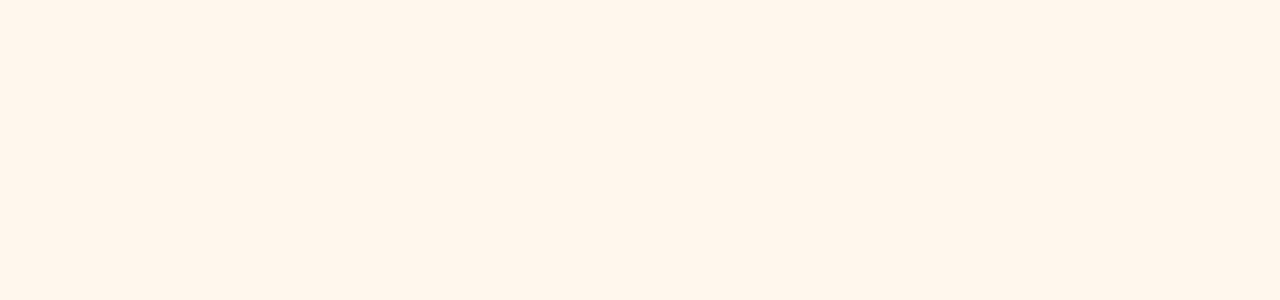
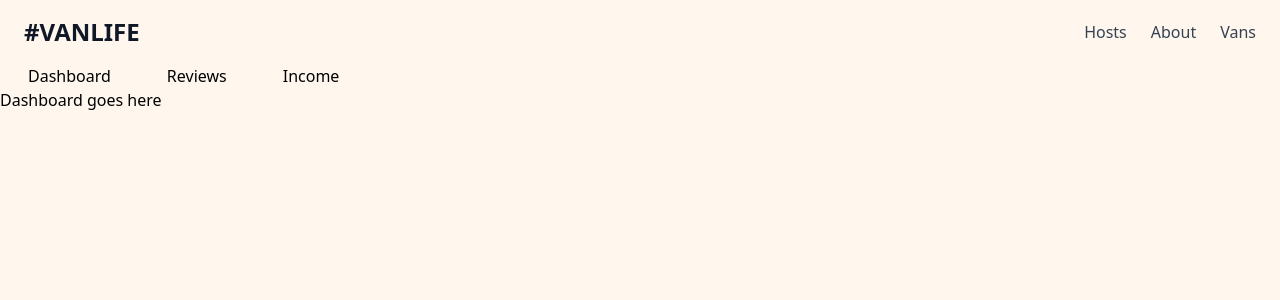
Before and after one commit to gasanashema/React-router, a React (Vite) app in the folder vanlife/: page /host in a window 1280 px wide. Before the commit this address had no page. Shown: the top 300 px of the page. Built offline with nearby package versions, Linux system fonts and the light colour scheme; what miragejs would draw is missing.

Commit message:
nested routes

```diff
--- a/vanlife/src/App.tsx
+++ b/vanlife/src/App.tsx
@@ -1,10 +1,14 @@
-import { BrowserRouter, Routes, Route } from "react-router-dom"
+import { BrowserRouter, Routes, Route, useSearchParams } from "react-router-dom"
 import Home from './pages/Home'
 import About from "./pages/About"
 import "./server"
 import Vans from "./pages/Vans"
 import VanDetail from "./pages/VanDetail"
 import Layout from "./components/Layout"
+import Dashboard from "./pages/Host/Dashboard"
+import Reviews from "./pages/Host/Reviews"
+import Income from "./pages/Host/Income"
+import HostLayout from "./components/HostLayout"
 function App() {
   return (
     <BrowserRouter>
@@ -13,12 +17,20 @@ function App() {
         <Route element={<Layout />}>
           <Route path="/" element={<Home />} />
           <Route path="/about" element={<About />} />
-          <Route path="/vans" element={<Vans />} />
-          <Route path="/vans/:id" element={<VanDetail />} />
+          <Route path="/vans">
+            <Route index element={<Vans />} />
+            <Route path=":id" element={<VanDetail />} />
+          </Route>
+          {/* Host */}
+          <Route path="/host" element={<HostLayout />} >
+            <Route index element={<Dashboard />} />
+            <Route path="/host/reviews" element={<Reviews />} />
+            <Route path="/host/income" element={<Income />} />
+          </Route>
         </Route>
 
       </Routes>
-    </BrowserRouter>
+    </BrowserRouter >
   )
 }
 
--- a/vanlife/src/components/Header.tsx
+++ b/vanlife/src/components/Header.tsx
@@ -10,6 +10,7 @@ const Header = () => {
 
 
     <div className="flex space-x-6">
+      <Link to="/host" className="text-gray-700 hover:text-gray-900 font-medium">Hosts</Link>
       <Link to="/about" className="text-gray-700 hover:text-gray-900 font-medium">About</Link>
       <Link to="/vans" className="text-gray-700 hover:text-gray-900 font-medium">Vans</Link>
     </div>
--- /dev/null
+++ b/vanlife/src/components/HostLayout.tsx
@@ -0,0 +1,17 @@
+import React from 'react'
+import { Link, Outlet } from 'react-router-dom'
+
+const HostLayout = () => {
+  return (
+    <>
+        <nav>
+            <Link className='px-7' to="/host">Dashboard</Link>
+            <Link className='px-7' to="/host/reviews">Reviews</Link>
+            <Link className='px-7' to="/host/income">Income</Link>
+            <Outlet />
+        </nav>
+    </>
+  )
+}
+
+export default HostLayout
--- /dev/null
+++ b/vanlife/src/pages/Host/Dashboard.tsx
@@ -0,0 +1,11 @@
+import { Outlet } from "react-router-dom"
+const Dashboard = () => {
+    return (
+        <>
+            <div>Dashboard goes here</div>
+            <Outlet />
+        </>
+    )
+}
+
+export default Dashboard
--- /dev/null
+++ b/vanlife/src/pages/Host/Income.tsx
@@ -0,0 +1,9 @@
+import React from 'react'
+
+const Income = () => {
+  return (
+    <div>Income</div>
+  )
+}
+
+export default Income
--- /dev/null
+++ b/vanlife/src/pages/Host/Reviews.tsx
@@ -0,0 +1,9 @@
+import React from 'react'
+
+const Reviews = () => {
+  return (
+    <div>Reviews</div>
+  )
+}
+
+export default Reviews
```
